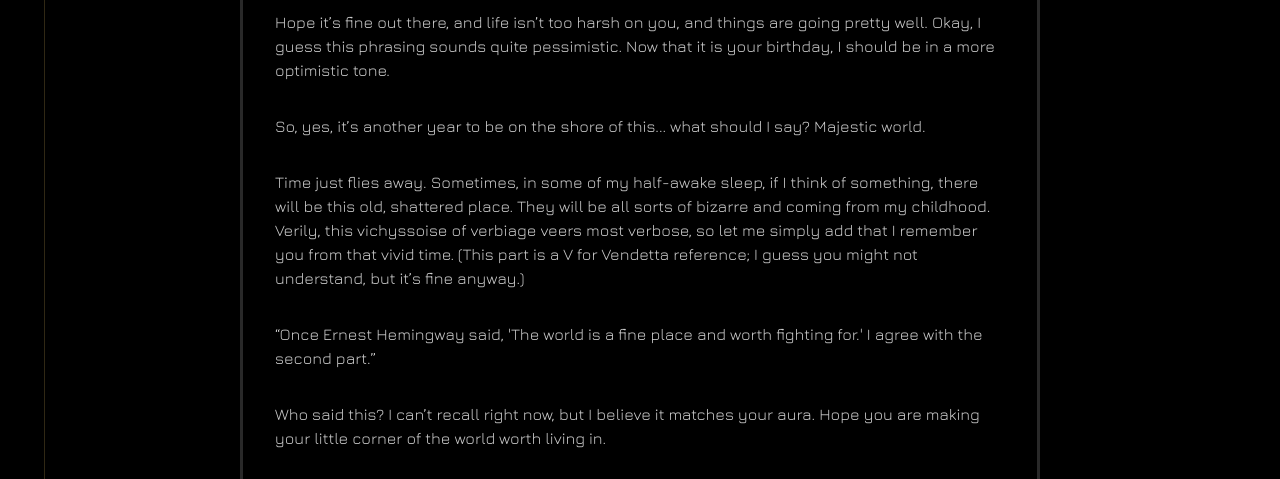
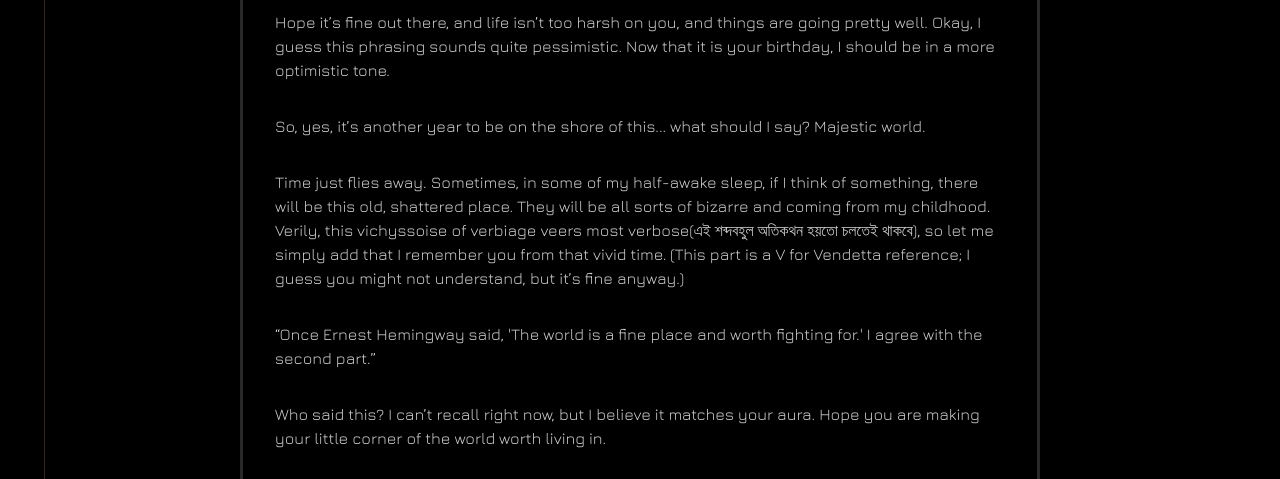
Before and after one commit to shishir-acharjee/birthday_note, a plain HTML site: page index.html in a window 1280 px wide. Shown: the part 166-645 px from the top of the page. Drawn offline with nearby package versions, Linux system fonts and the light colour scheme.

Commit message:
Update index.html

```diff
--- a/index.html
+++ b/index.html
@@ -47,7 +47,7 @@
 
     <p>So, yes, it’s another year to be on the shore of this... what should I say? Majestic world.</p>
 
-    <p>Time just flies away. Sometimes, in some of my half-awake sleep, if I think of something, there will be this old, shattered place. They will be all sorts of bizarre and coming from my childhood. Verily, this vichyssoise of verbiage veers most verbose, so let me simply add that I remember you from that vivid time. (This part is a V for Vendetta reference; I guess you might not understand, but it’s fine anyway.)</p>
+    <p>Time just flies away. Sometimes, in some of my half-awake sleep, if I think of something, there will be this old, shattered place. They will be all sorts of bizarre and coming from my childhood. Verily, this vichyssoise of verbiage veers most verbose(এই শব্দবহুল অতিকথন হয়তো চলতেই থাকবে), so let me simply add that I remember you from that vivid time. (This part is a V for Vendetta reference; I guess you might not understand, but it’s fine anyway.)</p>
 
     <p>“Once Ernest Hemingway said, 'The world is a fine place and worth fighting for.' I agree with the second part.”</p>
 
```
